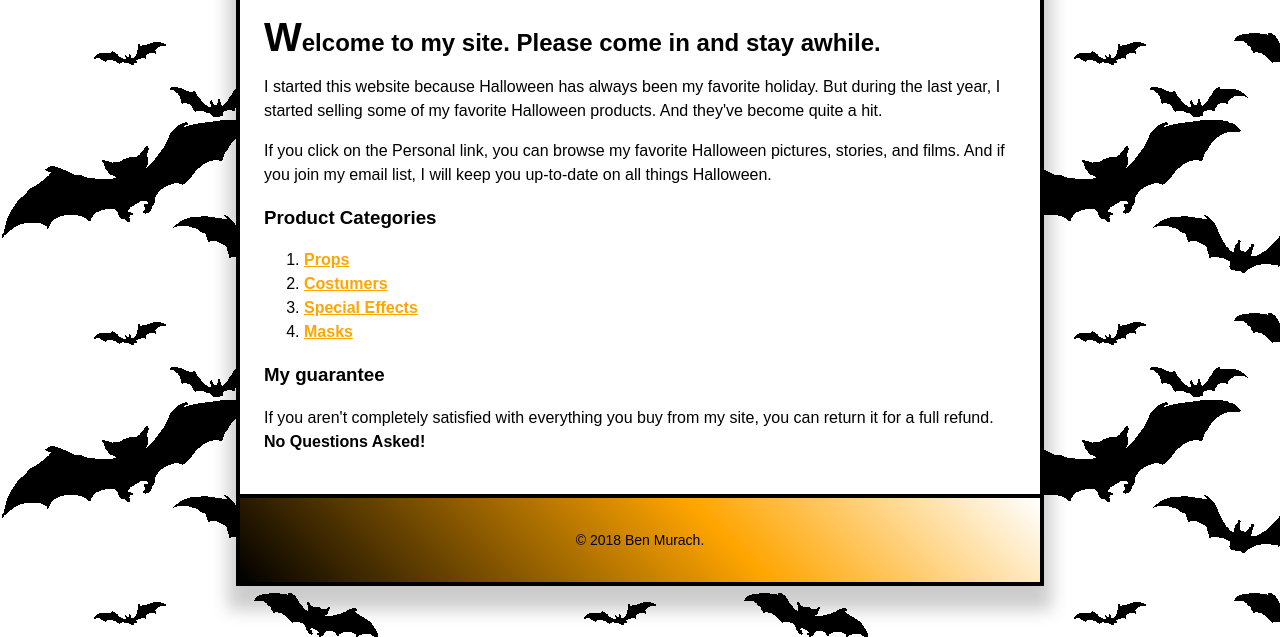
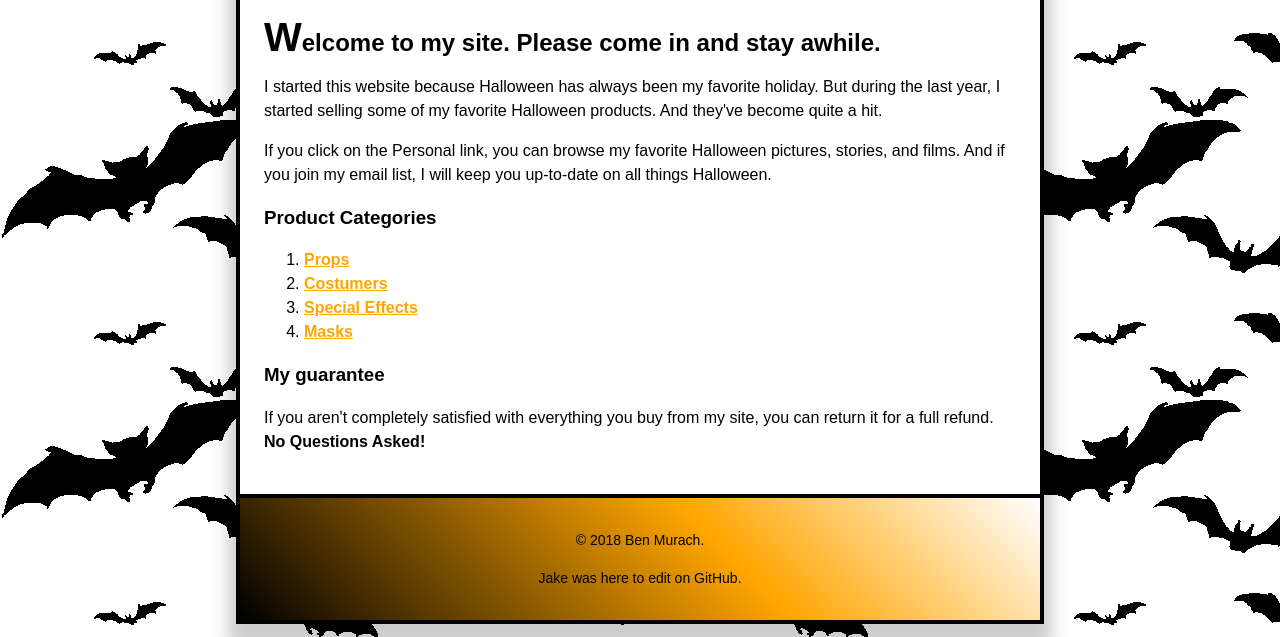
Before and after one commit to jtran8302/jtran8302.github.io, a plain HTML site: page CPAN134-Lab3/CPAN134-Lab3/index.html in a window 1280 px wide. Shown: the part 163-800 px from the top of the page. Drawn offline with Linux system fonts and the light colour scheme.

Commit message:
Update index.html
Make live changes on GitHub

```diff
--- a/CPAN134-Lab3/CPAN134-Lab3/index.html
+++ b/CPAN134-Lab3/CPAN134-Lab3/index.html
@@ -32,6 +32,7 @@
 		</main>
 		<footer>
 			<p>&copy; 2018 Ben Murach.</p>
+			<p>Jake was here to edit on GitHub.</p>
 		</footer>
 	</div>
 
```
